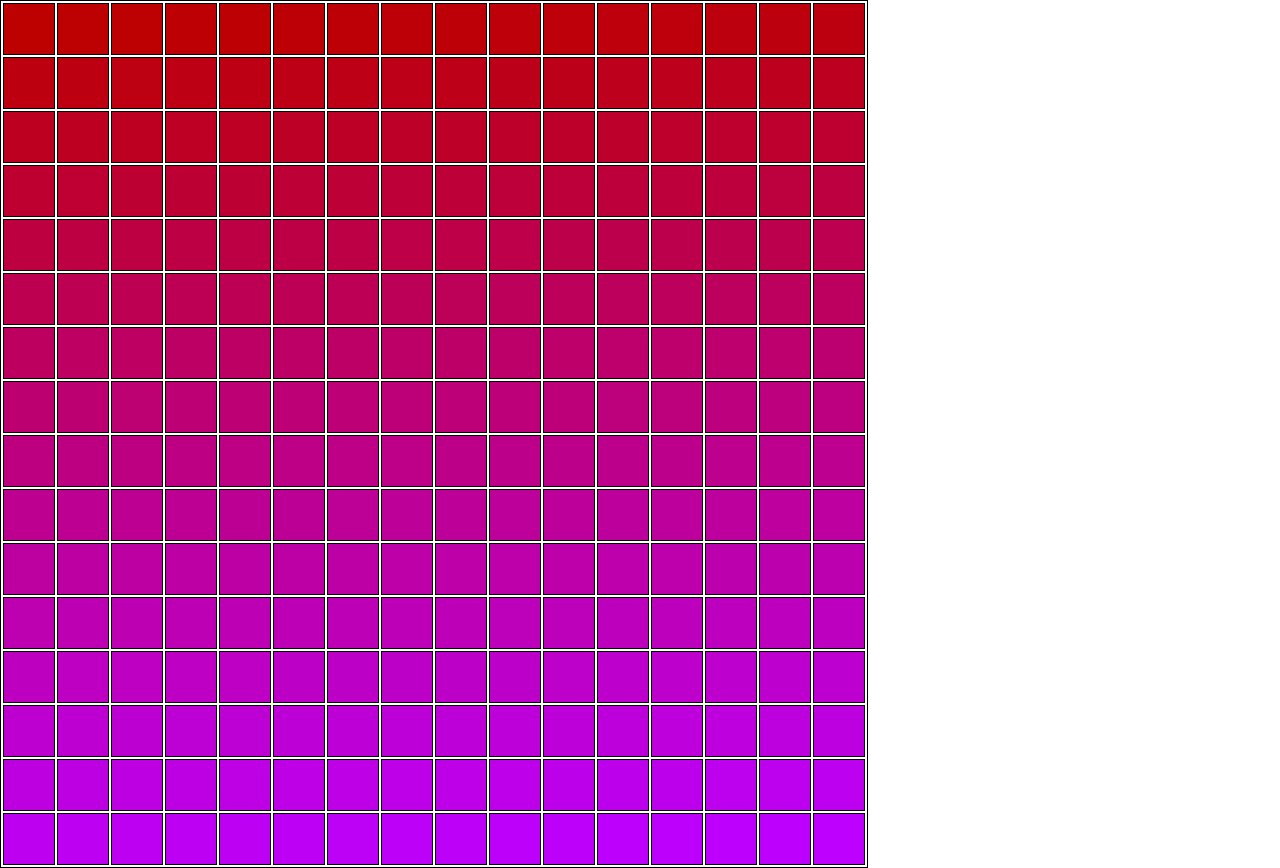
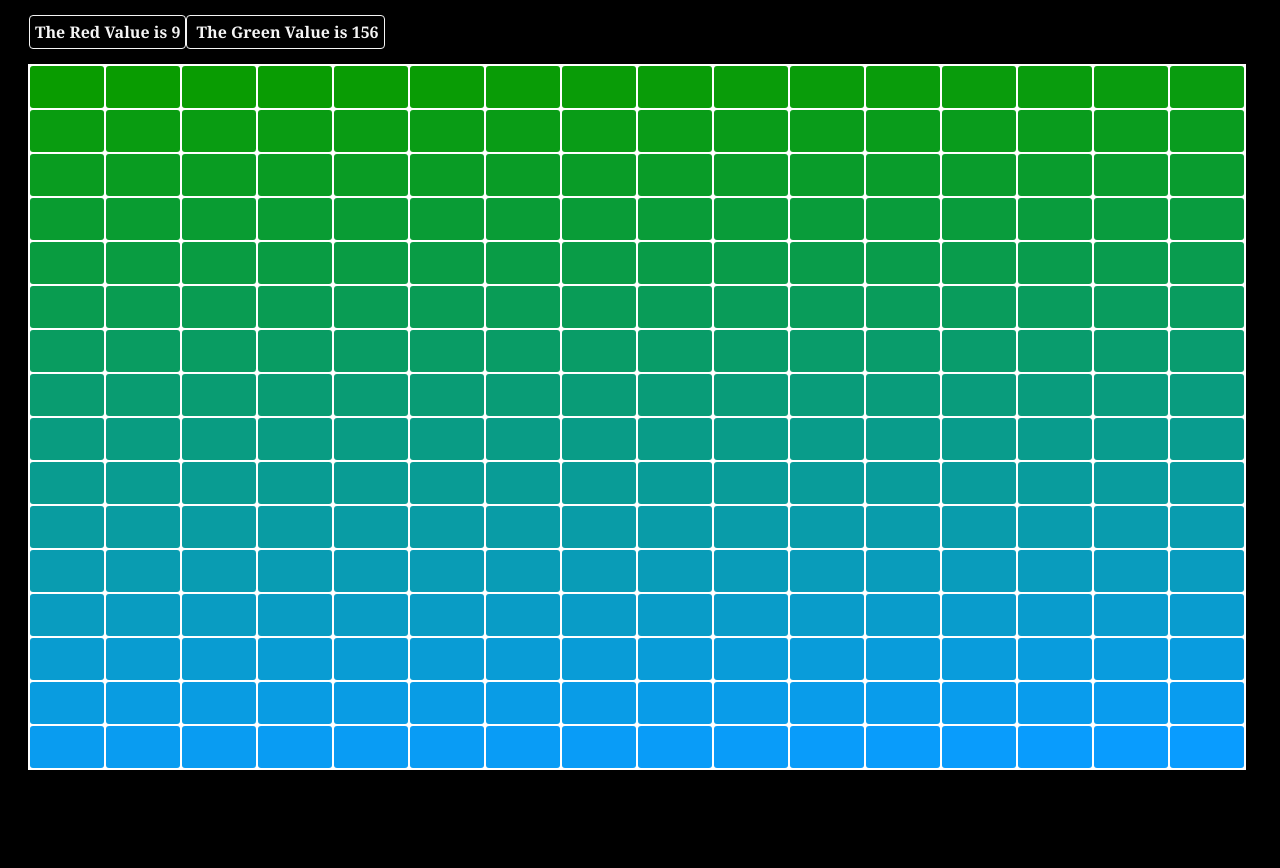
Before and after one commit to AlexHanssen/Algorithms, a plain HTML site: page index.html in a window 1280 px wide. After the commit the page ends 800 px from the top, so only its background shows below. Drawn offline with Linux system fonts and the light colour scheme.

Commit message:
made size of table relative to window size

```diff
--- a/index.html
+++ b/index.html
@@ -8,7 +8,9 @@
     <link rel="stylesheet" href="style.css" />
   </head>
   <body>
-    <div class="container"></div>
+    <div id="colors"><span id="red"></span><span id="green"></span></div>
+    <div id="theGrid"></div>
+
     <script src="theScript.js"></script>
   </body>
 </html>
--- a/style.css
+++ b/style.css
@@ -1,11 +1,26 @@
-* {
-  margin: 0;
-  padding: 0;
+body {
+  background: black;
 }
-table,
-th,
+
 td {
-  border: 1px solid black;
-  min-width: 50px;
-  height: 50px;
+  border-color: 1px solid black;
+  border-radius: 3px;
 }
+table {
+  background-color: white;
+  margin-left: 20px;
+}
+span {
+  border: 1px solid;
+  text-align: center;
+  padding: 5px;
+  font-weight: 900;
+  font-family: Georgia, "Times New Roman", Times, serif;
+  border-radius: 4px;
+}
+
+#colors {
+  margin: 20px;
+  padding: 1px;
+  color: whitesmoke;
+}
--- a/theScript.js
+++ b/theScript.js
@@ -1,21 +1,34 @@
-//let target = Document.getElementByID("container");
 
-// enter an integer between 1 and 16
 
 let gridMaker = num =>  {
 
-const body = document.getElementsByTagName('body')[0];
+let nRed = Math.random()*255;
+let nGreen = Math.random()*255;
+
+document.getElementById('red').innerHTML = "The Red Value is "+Math.round(nRed);
+document.getElementById('green').innerHTML = "       The Green Value is "+Math.round(nGreen);
+const body = document.getElementById('theGrid');
+
 const tbl = document.createElement('table');
 let multi = 256/(num*num);
 let count =0;
+
 for (let i = 0; i<num; i++)
 {
     const tr = tbl.insertRow();
 
     for (let j=0; j<num;j++)
     {
+        let curCount=count;
         let td = document.createElement('td');
-        td.style.backgroundColor = "rgb(189,0,"+multi*count+")";
+        td.style.backgroundColor = "rgb("+nRed+","+nGreen+","+multi*curCount+")";
+        td.addEventListener("mouseover", (event) => {
+                td.style.textAlign = 'center';
+                td.innerHTML = Math.round(multi*curCount);
+                td.style.fontWeight = 900;
+            })
+            td.style.width = 90/num +"vw";
+            td.style.height = 80/num +"vh";
         tr.appendChild(td);
 
         count++;
@@ -26,4 +39,6 @@ body.appendChild(tbl);
 
 
 }
+
+//console.log(nRed+"  "+nGreen);
 gridMaker(16);
```
